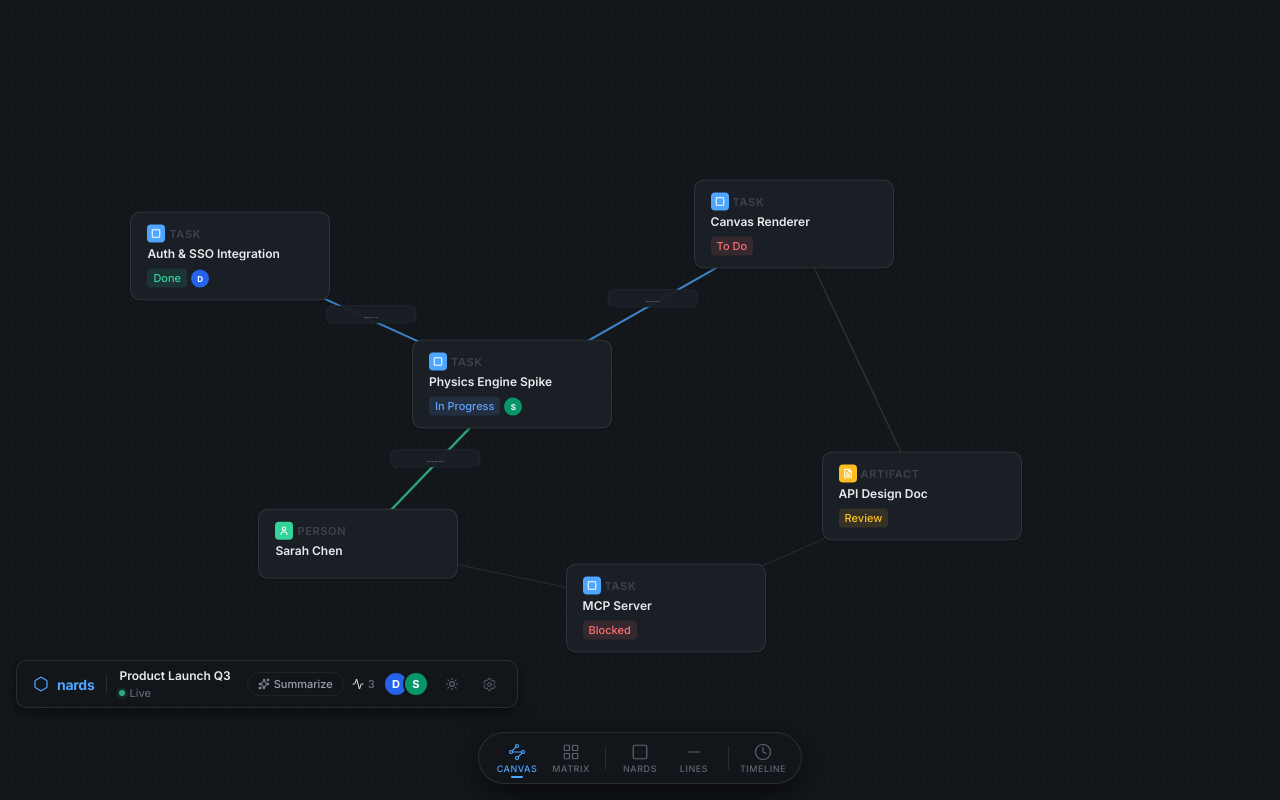
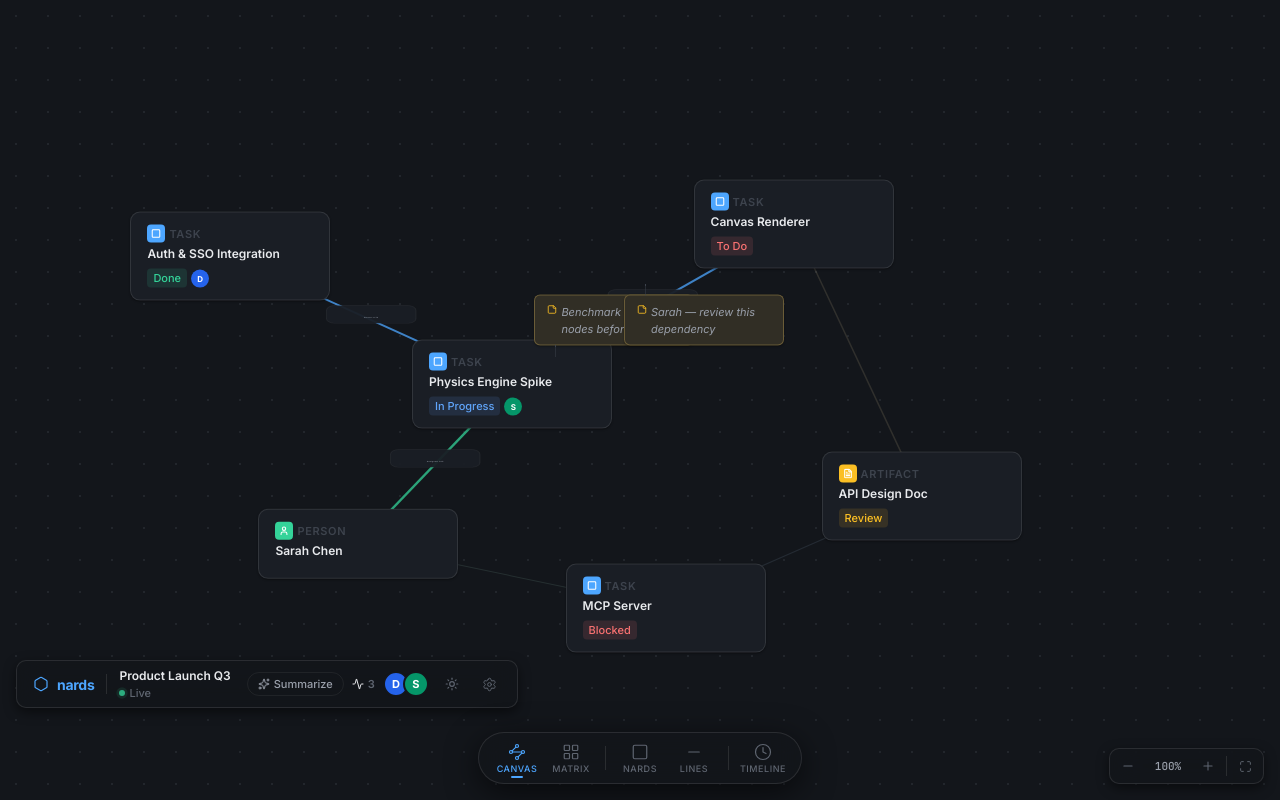
Before and after one commit to themightyboosh/nords, a React (Vite) app in the folder client-alt/: page / in a window 1280 px wide. Built offline with nearby package versions, Linux system fonts and the light colour scheme.

Commit message:
feat: Zoom controls, anchored sticky notes, enhanced dot grid, updated PRD annotations spec

```diff
--- a/client-alt/src/components/Canvas/CanvasMock.css
+++ b/client-alt/src/components/Canvas/CanvasMock.css
@@ -14,16 +14,25 @@
   cursor: grabbing;
 }
 
-/* ── Dot Grid ── */
+/* ── Dot Grid — visible in both light and dark ── */
 .nards-canvas__grid {
   position: absolute;
   inset: 0;
   background-image: radial-gradient(
-    var(--nards-color-border-subtle) 1px,
-    transparent 1px
+    circle,
+    var(--nards-color-text-disabled) 0.8px,
+    transparent 0.8px
   );
-  background-size: 24px 24px;
-  opacity: 0.6;
+  background-size: 32px 32px;
+  opacity: 0.35;
+}
+
+/* ── Zoomable Content Wrapper ── */
+.nards-canvas__content {
+  position: absolute;
+  inset: 0;
+  transform-origin: center center;
+  transition: transform 0.2s ease;
 }
 
 /* ── SVG Tether Layer ── */
@@ -40,19 +49,16 @@
 .nards-tether--active {
   stroke-width: 0.22;
   opacity: 0.75;
-  transition: opacity 0.2s ease;
 }
 
-/* Ghost tethers: very faint, thinner, NO dashes.
-   Distinct from active via opacity + desaturation only.
-   Dashes are reserved for "Pending/Proposed" states. */
+/* Ghost tethers: desaturated, very faint, NO dashes */
 .nards-tether--ghost {
   stroke-width: 0.12;
   opacity: 0.15;
   filter: saturate(0.3);
 }
 
-/* Label pills on active tethers */
+/* Label pills */
 .nards-tether__label-text {
   font-family: var(--nards-font-primary);
   font-size: 0.18px;
@@ -61,7 +67,10 @@
   letter-spacing: 0.005px;
 }
 
-/* ── Nard Nodes ── */
+/* ═══════════════════════════════════════════════ */
+/* NARD NODES                                      */
+/* ═══════════════════════════════════════════════ */
+
 .nards-node {
   position: absolute;
   transform: translate(-50%, -50%);
@@ -89,7 +98,6 @@
   z-index: 13;
 }
 
-/* ── Node Internals ── */
 .nards-node__header {
   display: flex;
   align-items: center;
@@ -97,7 +105,6 @@
   margin-bottom: var(--nards-space-xs);
 }
 
-/* Colored icon badge — the user-chosen type icon + color */
 .nards-node__type-badge {
   width: 18px;
   height: 18px;
@@ -155,10 +162,128 @@
   font-weight: var(--nards-font-weight-bold);
 }
 
+/* ═══════════════════════════════════════════════ */
+/* ANCHORED STICKY NOTES                           */
+/* ═══════════════════════════════════════════════ */
+
+.nards-sticky-note {
+  position: absolute;
+  transform: translate(-50%, -50%);
+  z-index: 14;
+  width: 160px;
+  padding: var(--nards-space-sm) var(--nards-space-md);
+  background: color-mix(in srgb, var(--nards-color-warning) 10%, var(--nards-color-bg-surface));
+  border: 1px solid color-mix(in srgb, var(--nards-color-warning) 20%, var(--nards-color-border-default));
+  border-radius: var(--nards-radius-md);
+  box-shadow: var(--nards-shadow-sm);
+  display: flex;
+  align-items: flex-start;
+  gap: var(--nards-space-xs);
+  cursor: pointer;
+  user-select: none;
+}
+
+.nards-sticky-note__connector {
+  position: absolute;
+  bottom: -12px;
+  left: 20px;
+  width: 1px;
+  height: 12px;
+  border-left: 1px dotted var(--nards-color-text-disabled);
+}
+
+.nards-sticky-note--line .nards-sticky-note__connector {
+  top: -12px;
+  bottom: auto;
+  left: 20px;
+}
+
+.nards-sticky-note__icon {
+  color: var(--nards-color-warning);
+  flex-shrink: 0;
+  margin-top: 1px;
+}
+
+.nards-sticky-note__text {
+  font-size: var(--nards-font-size-xs);
+  font-weight: var(--nards-font-weight-normal);
+  color: var(--nards-color-text-secondary);
+  line-height: var(--nards-line-height-normal);
+  font-style: italic;
+}
+
+/* ═══════════════════════════════════════════════ */
+/* ZOOM CONTROLS                                   */
+/* ═══════════════════════════════════════════════ */
+
+.nards-zoom-controls {
+  position: absolute;
+  bottom: var(--nards-space-lg);
+  right: var(--nards-space-lg);
+  z-index: 100;
+  display: flex;
+  align-items: center;
+  gap: 0;
+  height: 36px;
+  border-radius: var(--nards-radius-lg);
+  box-shadow: var(--nards-shadow-md);
+  overflow: hidden;
+}
+
+.nards-zoom-controls__btn {
+  width: 36px;
+  height: 36px;
+  display: flex;
+  align-items: center;
+  justify-content: center;
+  background: transparent;
+  border: none;
+  color: var(--nards-color-text-tertiary);
+  cursor: pointer;
+  transition: all 0.15s ease;
+}
+
+.nards-zoom-controls__btn:hover {
+  color: var(--nards-color-text-primary);
+  background: var(--nards-color-bg-hover);
+}
+
+.nards-zoom-controls__level {
+  font-family: var(--nards-font-mono);
+  font-size: var(--nards-font-size-xs);
+  font-weight: var(--nards-font-weight-medium);
+  color: var(--nards-color-text-secondary);
+  background: transparent;
+  border: none;
+  padding: 0 var(--nards-space-sm);
+  cursor: pointer;
+  min-width: 44px;
+  text-align: center;
+  font-variant-numeric: tabular-nums;
+  transition: color 0.15s ease;
+}
+
+.nards-zoom-controls__level:hover {
+  color: var(--nards-color-accent);
+}
+
+.nards-zoom-controls__separator {
+  width: 1px;
+  height: 20px;
+  background: var(--nards-color-border-default);
+}
+
 /* ── Mobile ── */
 @media (max-width: 640px) {
   .nards-node {
     width: 160px;
     padding: var(--nards-space-sm) var(--nards-space-md);
   }
+  .nards-sticky-note {
+    width: 120px;
+  }
+  .nards-zoom-controls {
+    bottom: calc(var(--nards-dock-height) + var(--nards-space-xl));
+    right: var(--nards-space-sm);
+  }
 }
--- a/client-alt/src/components/Canvas/CanvasMock.tsx
+++ b/client-alt/src/components/Canvas/CanvasMock.tsx
@@ -1,5 +1,5 @@
-import React from 'react';
-import { Square, Bug, User, FileText, Target, Lightbulb } from 'lucide-react';
+import React, { useState } from 'react';
+import { Square, User, FileText, Plus, Minus, Maximize, StickyNote } from 'lucide-react';
 import './CanvasMock.css';
 
 interface NardData {
@@ -14,6 +14,7 @@ interface NardData {
   assigneeColor?: string;
   x: number;
   y: number;
+  note?: string;
 }
 
 interface TetherData {
@@ -24,11 +25,12 @@ interface TetherData {
   value: number;
   label: string;
   ghost?: boolean;
+  note?: string;
 }
 
 const NARDS: NardData[] = [
   { id: 'n1', title: 'Auth & SSO Integration', type: 'Task', typeIcon: Square, typeColor: '#4da6ff', status: 'Done', statusColor: 'var(--nards-color-success)', assignee: 'D', assigneeColor: '#2563eb', x: 18, y: 32 },
-  { id: 'n2', title: 'Physics Engine Spike', type: 'Task', typeIcon: Square, typeColor: '#4da6ff', status: 'In Progress', statusColor: 'var(--nards-color-info)', assignee: 'S', assigneeColor: '#059669', x: 40, y: 48 },
+  { id: 'n2', title: 'Physics Engine Spike', type: 'Task', typeIcon: Square, typeColor: '#4da6ff', status: 'In Progress', statusColor: 'var(--nards-color-info)', assignee: 'S', assigneeColor: '#059669', x: 40, y: 48, note: 'Benchmark at 500+ nodes before deciding' },
   { id: 'n3', title: 'Canvas Renderer', type: 'Task', typeIcon: Square, typeColor: '#4da6ff', status: 'To Do', statusColor: 'var(--nards-color-danger)', x: 62, y: 28 },
   { id: 'n4', title: 'Sarah Chen', type: 'Person', typeIcon: User, typeColor: '#34d399', x: 28, y: 68 },
   { id: 'n5', title: 'API Design Doc', type: 'Artifact', typeIcon: FileText, typeColor: '#fbbf24', status: 'Review', statusColor: 'var(--nards-color-warning)', x: 72, y: 62 },
@@ -37,7 +39,7 @@ const NARDS: NardData[] = [
 
 const TETHERS: TetherData[] = [
   { from: 'n1', to: 'n2', type: 'Blocks', color: '#4da6ff', value: 0.72, label: 'Partial Block' },
-  { from: 'n2', to: 'n3', type: 'Blocks', color: '#4da6ff', value: 0.91, label: 'Hard Block' },
+  { from: 'n2', to: 'n3', type: 'Blocks', color: '#4da6ff', value: 0.91, label: 'Hard Block', note: 'Sarah — review this dependency' },
   { from: 'n4', to: 'n2', type: 'Assigned', color: '#34d399', value: 0.15, label: 'Primary' },
   { from: 'n3', to: 'n5', type: 'Depends', color: '#fbbf24', value: 0.45, label: 'Moderate', ghost: true },
   { from: 'n5', to: 'n6', type: 'Blocks', color: '#4da6ff', value: 0.88, label: 'Near-Block', ghost: true },
@@ -50,6 +52,12 @@ interface CanvasMockProps {
 }
 
 const CanvasMock: React.FC<CanvasMockProps> = ({ onNardClick, selectedNard }) => {
+  const [zoom, setZoom] = useState(100);
+
+  const zoomIn = () => setZoom(z => Math.min(200, z + 10));
+  const zoomOut = () => setZoom(z => Math.max(25, z - 10));
+  const resetZoom = () => setZoom(100);
+
   const getNardPos = (id: string) => {
     const n = NARDS.find(n => n.id === id);
     return n ? { x: n.x, y: n.y } : { x: 0, y: 0 };
@@ -59,6 +67,11 @@ const CanvasMock: React.FC<CanvasMockProps> = ({ onNardClick, selectedNard }) =>
     <div className="nards-canvas">
       <div className="nards-canvas__grid" />
 
+      {/* Zoomable content wrapper */}
+      <div
+        className="nards-canvas__content"
+        style={{ transform: `scale(${zoom / 100})` }}
+      >
         {/* SVG tether layer */}
         <svg className="nards-canvas__tethers" viewBox="0 0 100 100" preserveAspectRatio="none">
           <defs>
@@ -80,7 +93,6 @@ const CanvasMock: React.FC<CanvasMockProps> = ({ onNardClick, selectedNard }) =>
                   stroke={t.color}
                   markerEnd={!t.ghost ? "url(#arrow-active)" : undefined}
                 />
-              {/* Label pill: shows "Type: Value" for active, nothing for ghost */}
                 {!t.ghost && (
                   <g>
                     <rect
@@ -106,8 +118,8 @@ const CanvasMock: React.FC<CanvasMockProps> = ({ onNardClick, selectedNard }) =>
         {NARDS.map((nard) => {
           const Icon = nard.typeIcon;
           return (
+            <React.Fragment key={nard.id}>
               <div
-            key={nard.id}
                 className={`nards-node ${selectedNard === nard.id ? 'is-selected' : ''}`}
                 style={{ left: `${nard.x}%`, top: `${nard.y}%` }}
                 onClick={() => onNardClick(nard.id)}
@@ -137,8 +149,57 @@ const CanvasMock: React.FC<CanvasMockProps> = ({ onNardClick, selectedNard }) =>
                   </div>
                 )}
               </div>
+              {/* Anchored sticky note */}
+              {nard.note && (
+                <div
+                  className="nards-sticky-note"
+                  style={{ left: `${nard.x + 8}%`, top: `${nard.y - 8}%` }}
+                >
+                  <div className="nards-sticky-note__connector" />
+                  <StickyNote size={10} className="nards-sticky-note__icon" />
+                  <span className="nards-sticky-note__text">{nard.note}</span>
+                </div>
+              )}
+            </React.Fragment>
           );
         })}
+
+        {/* Line-anchored sticky note mock */}
+        {TETHERS.filter(t => t.note && !t.ghost).map((t, i) => {
+          const from = getNardPos(t.from);
+          const to = getNardPos(t.to);
+          const midX = (from.x + to.x) / 2;
+          const midY = (from.y + to.y) / 2;
+          return (
+            <div
+              key={`line-note-${i}`}
+              className="nards-sticky-note nards-sticky-note--line"
+              style={{ left: `${midX + 4}%`, top: `${midY + 2}%` }}
+            >
+              <div className="nards-sticky-note__connector" />
+              <StickyNote size={10} className="nards-sticky-note__icon" />
+              <span className="nards-sticky-note__text">{t.note}</span>
+            </div>
+          );
+        })}
+      </div>
+
+      {/* Zoom Controls — fixed, doesn't scale with canvas */}
+      <div className="nards-zoom-controls nards-glass">
+        <button className="nards-zoom-controls__btn" onClick={zoomOut} aria-label="Zoom out">
+          <Minus size={14} strokeWidth={1.8} />
+        </button>
+        <button className="nards-zoom-controls__level" onClick={resetZoom} title="Reset to 100%">
+          {zoom}%
+        </button>
+        <button className="nards-zoom-controls__btn" onClick={zoomIn} aria-label="Zoom in">
+          <Plus size={14} strokeWidth={1.8} />
+        </button>
+        <div className="nards-zoom-controls__separator" />
+        <button className="nards-zoom-controls__btn" onClick={resetZoom} aria-label="Fit to view" title="Fit to view">
+          <Maximize size={13} strokeWidth={1.8} />
+        </button>
+      </div>
     </div>
   );
 };
```
Also changed, not shown: 1 other file (tests, documents, lock files or other folders). Lines whose indentation alone changed are shown as unchanged.
